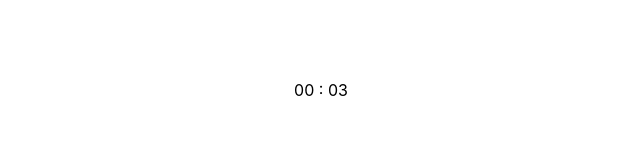
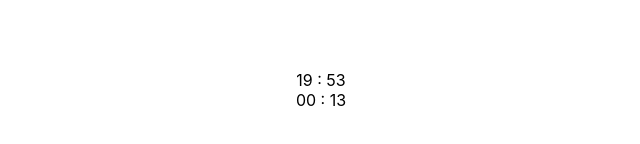
Before and after one commit to UmarBegg/20-20-20-app, a React (Create React App) app: page / in a window 1280 px wide. Shown: the part 310-454 px from the top of the page, without its empty margins (319-959 px from the left). Built offline with nearby package versions, Linux system fonts and the light colour scheme.

Commit message:
created worktime and breaktime components

```diff
--- a/package.json
+++ b/package.json
@@ -13,7 +13,7 @@
     "web-vitals": "^2.1.4"
   },
   "scripts": {
-    "start": "react-scripts start",
+    "start": "PORT=3001 react-scripts start",
     "build": "react-scripts build",
     "test": "react-scripts test",
     "eject": "react-scripts eject"
--- a/src/App.js
+++ b/src/App.js
@@ -1,5 +1,8 @@
 import styled from "styled-components"
-import CountdownTimer from "./components/CountdownTimer/CountdownTimer"
+import BreakTime from "./components/BreakTime/BreakTime"
+import WorkingTime from "./components/WorkingTime/WorkingTime"
+import { useState } from "react"
+
 const MainBody = styled.div`
   width: 100vw;
   height: 100vh;
@@ -8,12 +11,16 @@ const MainBody = styled.div`
   display: flex;
   align-items: center;
   justify-content: center;
+  flex-direction: column;
 `
 
 function App() {
+  const [isBreakTime, setIsBreakTime] = useState(false)
+
   return (
     <MainBody>
-      <CountdownTimer />
+      <WorkingTime defaultTime={1200} />
+      <BreakTime defaultTime={20} />
     </MainBody>
   )
 }
--- /dev/null
+++ b/src/components/BreakTime/BreakTime.js
@@ -0,0 +1,8 @@
+import React from "react"
+import CountdownTimer from "../CountdownTimer/CountdownTimer"
+
+const BreakTime = ({ defaultTime }) => {
+  return <CountdownTimer defaultTime={defaultTime} />
+}
+
+export default BreakTime
--- a/src/components/CountdownTimer/CountdownTimer.js
+++ b/src/components/CountdownTimer/CountdownTimer.js
@@ -1,7 +1,7 @@
 import React, { useEffect, useState } from "react"
 
-const CountdownTimer = () => {
-  const [remainingTime, setRemainingTime] = useState(10) //20mins in seconds
+const CountdownTimer = ({ defaultTime }) => {
+  const [remainingTime, setRemainingTime] = useState(defaultTime)
 
   useEffect(() => {
     if (remainingTime > 0) {
@@ -13,18 +13,19 @@ const CountdownTimer = () => {
   }, [remainingTime])
 
   const zeroAdded = (time) => {
-    if (time.length === 1) {
-      time = "0" + time
-    }
+    if (time.length === 1) time = "0" + time
     return time
   }
 
-  const remainingMinutes = Math.floor(remainingTime / 60).toString()
-  const remainingSeconds = (remainingTime - remainingMinutes * 60).toString()
+  const remainingMinutes = zeroAdded(Math.floor(remainingTime / 60).toString())
+
+  const remainingSeconds = zeroAdded(
+    (remainingTime - remainingMinutes * 60).toString()
+  )
 
   return (
     <div>
-      {zeroAdded(remainingMinutes)} : {zeroAdded(remainingSeconds)}
+      {remainingMinutes} : {remainingSeconds}
     </div>
   )
 }
--- /dev/null
+++ b/src/components/WorkingTime/WorkingTime.js
@@ -0,0 +1,8 @@
+import React from "react"
+import CountdownTimer from "../CountdownTimer/CountdownTimer"
+
+const WorkingTime = ({ defaultTime }) => {
+  return <CountdownTimer defaultTime={defaultTime} />
+}
+
+export default WorkingTime
```
